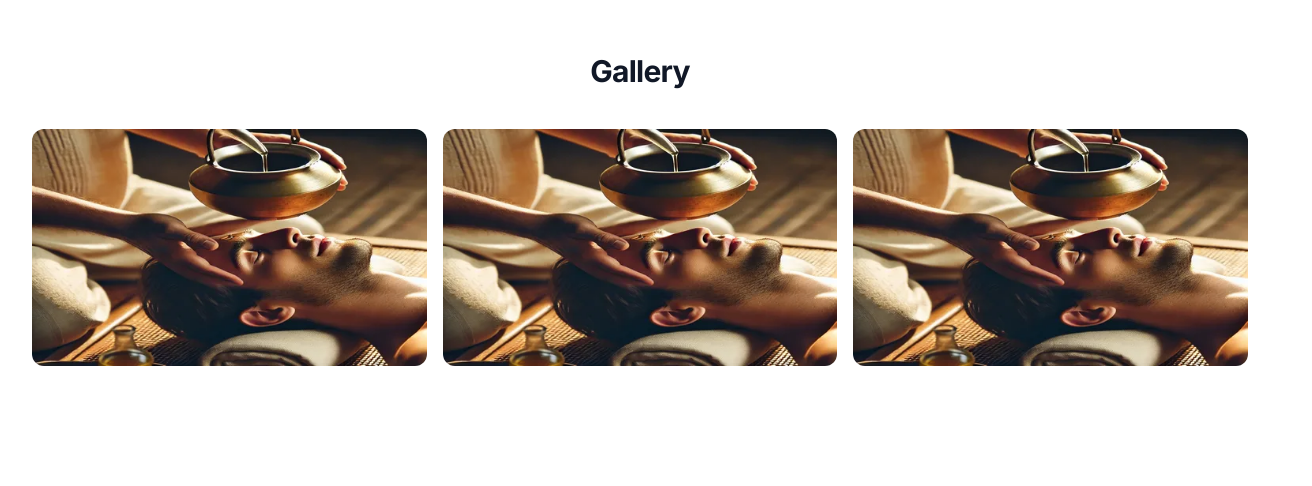
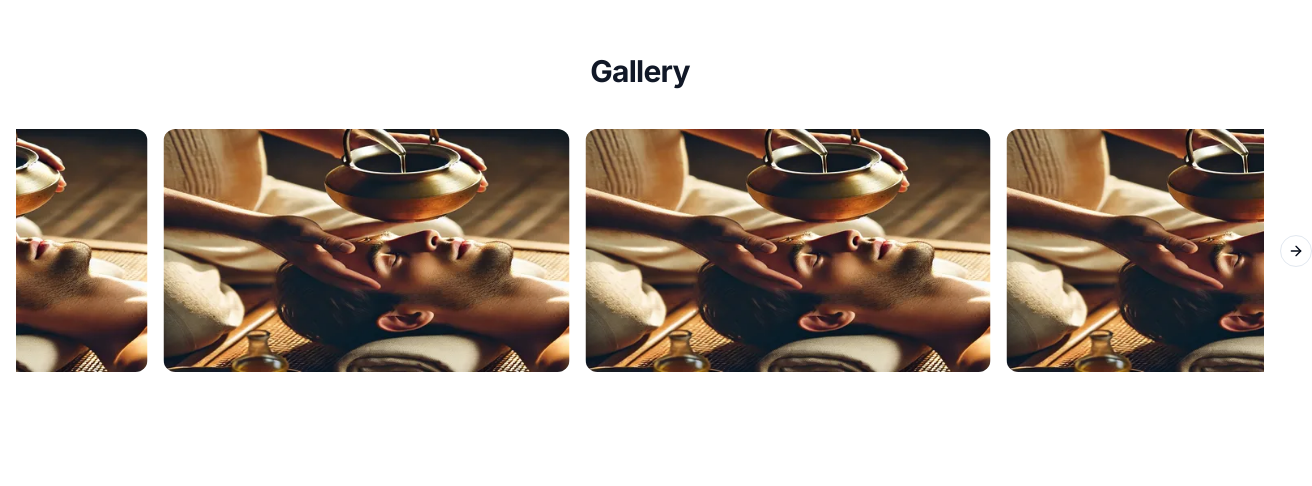
Before and after one commit to ganeshbahire01/vedic, a Next.js app: page / in a window 1280 px wide. Shown: the part 2611-3097 px from the top of the page, 1312 px wide, since content can reach past the window. Built offline with nearby package versions, Linux system fonts and the light colour scheme.

Commit message:
pages added

```diff
--- a/package.json
+++ b/package.json
@@ -13,8 +13,11 @@
     "@radix-ui/react-slot": "^1.1.0",
     "class-variance-authority": "^0.7.0",
     "clsx": "^2.1.1",
+    "embla-carousel-autoplay": "^8.2.0",
+    "embla-carousel-react": "^8.2.0",
     "lucide-react": "^0.435.0",
     "next": "14.2.6",
+    "nextjs-toploader": "^1.6.12",
     "react": "^18",
     "react-dom": "^18",
     "tailwind-merge": "^2.5.2",
--- /dev/null
+++ b/src/app/about-us/page.tsx
@@ -0,0 +1,14 @@
+import AboutUs from "@/components/AboutUs";
+import React from "react";
+
+type Props = {};
+
+const page = (props: Props) => {
+  return (
+    <div>
+      <AboutUs />
+    </div>
+  );
+};
+
+export default page;
--- /dev/null
+++ b/src/app/blog/page.tsx
@@ -0,0 +1,9 @@
+import React from "react";
+
+type Props = {};
+
+const page = (props: Props) => {
+  return <div>Blog Page</div>;
+};
+
+export default page;
--- /dev/null
+++ b/src/app/contact-us/page.tsx
@@ -0,0 +1,14 @@
+import ContactUs from "@/components/ContactUs";
+import React from "react";
+
+type Props = {};
+
+const page = (props: Props) => {
+  return (
+    <div>
+      <ContactUs />
+    </div>
+  );
+};
+
+export default page;
--- a/src/app/layout.tsx
+++ b/src/app/layout.tsx
@@ -2,6 +2,7 @@
 import { Inter } from "next/font/google";
 import "./globals.css";
 import { Header } from "@/components/Header";
+import NextTopLoader from "nextjs-toploader";
 
 const inter = Inter({ subsets: ["latin"] });
 
@@ -18,6 +19,7 @@
   return (
     <html lang="en">
       <body className={inter.className}>
+        <NextTopLoader color="#3A6421" showSpinner={false} />
         <Header />
         {children}
       </body>
--- /dev/null
+++ b/src/app/procedure/page.tsx
@@ -0,0 +1,14 @@
+import Treatments from "@/components/treatments";
+import React from "react";
+
+type Props = {};
+
+const page = (props: Props) => {
+  return (
+    <div>
+      <Treatments />
+    </div>
+  );
+};
+
+export default page;
--- /dev/null
+++ b/src/app/testimonials/page.tsx
@@ -0,0 +1,9 @@
+import React from "react";
+
+type Props = {};
+
+const page = (props: Props) => {
+  return <div>Testimonial Page</div>;
+};
+
+export default page;
--- a/src/components/Gallery.tsx
+++ b/src/components/Gallery.tsx
@@ -1,16 +1,32 @@
+"use client";
 import Image from "next/image";
 import React from "react";
-
+import {
+  Carousel,
+  CarouselContent,
+  CarouselItem,
+  CarouselNext,
+  CarouselPrevious,
+} from "./ui/carousel";
 type Props = {};
-
+import Autoplay from "embla-carousel-autoplay";
 const Gallery = (props: Props) => {
+  const plugin = React.useRef(
+    Autoplay({ delay: 2000, stopOnInteraction: true })
+  );
   return (
-    <div className="container py-12 lg:py-16 ">
+    <div className="container py-12 lg:py-16 px-4">
       <h1 className="text-xl font-bold tracking-tight text-gray-900 sm:text-3xl text-center">
         Gallery
       </h1>
       <div className="lg:flex justify-between gap-4 mt-10">
-        <div className="mt-10 lg:mt-0">
+        <Carousel
+          plugins={[plugin.current]}
+          onMouseEnter={plugin.current.stop}
+          onMouseLeave={plugin.current.reset}
+        >
+          <CarouselContent>
+            <CarouselItem className="md:basis-1/3">
               <Image
                 src="/about.webp"
                 alt="treatments"
@@ -18,8 +34,8 @@
                 height={300}
                 className="rounded-xl mx-auto"
               />
-        </div>{" "}
-        <div className="mt-10 lg:mt-0">
+            </CarouselItem>
+            <CarouselItem className="md:basis-1/3">
               <Image
                 src="/about.webp"
                 alt="treatments"
@@ -27,8 +43,8 @@
                 height={300}
                 className="rounded-xl mx-auto"
               />
-        </div>{" "}
-        <div className="mt-10 lg:mt-0">
+            </CarouselItem>
+            <CarouselItem className="md:basis-1/3">
               <Image
                 src="/about.webp"
                 alt="treatments"
@@ -36,7 +52,29 @@
                 height={300}
                 className="rounded-xl mx-auto"
               />
-        </div>
+            </CarouselItem>
+            <CarouselItem className="md:md:basis-1/3">
+              <Image
+                src="/about.webp"
+                alt="treatments"
+                width={600}
+                height={300}
+                className="rounded-xl mx-auto"
+              />
+            </CarouselItem>
+            <CarouselItem className="md:basis-1/3">
+              <Image
+                src="/about.webp"
+                alt="treatments"
+                width={600}
+                height={300}
+                className="rounded-xl mx-auto"
+              />
+            </CarouselItem>
+          </CarouselContent>
+          <CarouselPrevious className="hidden md:flex" />
+          <CarouselNext className="hidden md:flex" />
+        </Carousel>
       </div>
     </div>
   );
--- /dev/null
+++ b/src/components/ui/carousel.tsx
@@ -0,0 +1,262 @@
+"use client"
+
+import * as React from "react"
+import useEmblaCarousel, {
+  type UseEmblaCarouselType,
+} from "embla-carousel-react"
+import { ArrowLeft, ArrowRight } from "lucide-react"
+
+import { cn } from "@/lib/utils"
+import { Button } from "@/components/ui/button"
+
+type CarouselApi = UseEmblaCarouselType[1]
+type UseCarouselParameters = Parameters<typeof useEmblaCarousel>
+type CarouselOptions = UseCarouselParameters[0]
+type CarouselPlugin = UseCarouselParameters[1]
+
+type CarouselProps = {
+  opts?: CarouselOptions
+  plugins?: CarouselPlugin
+  orientation?: "horizontal" | "vertical"
+  setApi?: (api: CarouselApi) => void
+}
+
+type CarouselContextProps = {
+  carouselRef: ReturnType<typeof useEmblaCarousel>[0]
+  api: ReturnType<typeof useEmblaCarousel>[1]
+  scrollPrev: () => void
+  scrollNext: () => void
+  canScrollPrev: boolean
+  canScrollNext: boolean
+} & CarouselProps
+
+const CarouselContext = React.createContext<CarouselContextProps | null>(null)
+
+function useCarousel() {
+  const context = React.useContext(CarouselContext)
+
+  if (!context) {
+    throw new Error("useCarousel must be used within a <Carousel />")
+  }
+
+  return context
+}
+
+const Carousel = React.forwardRef<
+  HTMLDivElement,
+  React.HTMLAttributes<HTMLDivElement> & CarouselProps
+>(
+  (
+    {
+      orientation = "horizontal",
+      opts,
+      setApi,
+      plugins,
+      className,
+      children,
+      ...props
+    },
+    ref
+  ) => {
+    const [carouselRef, api] = useEmblaCarousel(
+      {
+        ...opts,
+        axis: orientation === "horizontal" ? "x" : "y",
+      },
+      plugins
+    )
+    const [canScrollPrev, setCanScrollPrev] = React.useState(false)
+    const [canScrollNext, setCanScrollNext] = React.useState(false)
+
+    const onSelect = React.useCallback((api: CarouselApi) => {
+      if (!api) {
+        return
+      }
+
+      setCanScrollPrev(api.canScrollPrev())
+      setCanScrollNext(api.canScrollNext())
+    }, [])
+
+    const scrollPrev = React.useCallback(() => {
+      api?.scrollPrev()
+    }, [api])
+
+    const scrollNext = React.useCallback(() => {
+      api?.scrollNext()
+    }, [api])
+
+    const handleKeyDown = React.useCallback(
+      (event: React.KeyboardEvent<HTMLDivElement>) => {
+        if (event.key === "ArrowLeft") {
+          event.preventDefault()
+          scrollPrev()
+        } else if (event.key === "ArrowRight") {
+          event.preventDefault()
+          scrollNext()
+        }
+      },
+      [scrollPrev, scrollNext]
+    )
+
+    React.useEffect(() => {
+      if (!api || !setApi) {
+        return
+      }
+
+      setApi(api)
+    }, [api, setApi])
+
+    React.useEffect(() => {
+      if (!api) {
+        return
+      }
+
+      onSelect(api)
+      api.on("reInit", onSelect)
+      api.on("select", onSelect)
+
+      return () => {
+        api?.off("select", onSelect)
+      }
+    }, [api, onSelect])
+
+    return (
+      <CarouselContext.Provider
+        value={{
+          carouselRef,
+          api: api,
+          opts,
+          orientation:
+            orientation || (opts?.axis === "y" ? "vertical" : "horizontal"),
+          scrollPrev,
+          scrollNext,
+          canScrollPrev,
+          canScrollNext,
+        }}
+      >
+        <div
+          ref={ref}
+          onKeyDownCapture={handleKeyDown}
+          className={cn("relative", className)}
+          role="region"
+          aria-roledescription="carousel"
+          {...props}
+        >
+          {children}
+        </div>
+      </CarouselContext.Provider>
+    )
+  }
+)
+Carousel.displayName = "Carousel"
+
+const CarouselContent = React.forwardRef<
+  HTMLDivElement,
+  React.HTMLAttributes<HTMLDivElement>
+>(({ className, ...props }, ref) => {
+  const { carouselRef, orientation } = useCarousel()
+
+  return (
+    <div ref={carouselRef} className="overflow-hidden">
+      <div
+        ref={ref}
+        className={cn(
+          "flex",
+          orientation === "horizontal" ? "-ml-4" : "-mt-4 flex-col",
+          className
+        )}
+        {...props}
+      />
+    </div>
+  )
+})
+CarouselContent.displayName = "CarouselContent"
+
+const CarouselItem = React.forwardRef<
+  HTMLDivElement,
+  React.HTMLAttributes<HTMLDivElement>
+>(({ className, ...props }, ref) => {
+  const { orientation } = useCarousel()
+
+  return (
+    <div
+      ref={ref}
+      role="group"
+      aria-roledescription="slide"
+      className={cn(
+        "min-w-0 shrink-0 grow-0 basis-full",
+        orientation === "horizontal" ? "pl-4" : "pt-4",
+        className
+      )}
+      {...props}
+    />
+  )
+})
+CarouselItem.displayName = "CarouselItem"
+
+const CarouselPrevious = React.forwardRef<
+  HTMLButtonElement,
+  React.ComponentProps<typeof Button>
+>(({ className, variant = "outline", size = "icon", ...props }, ref) => {
+  const { orientation, scrollPrev, canScrollPrev } = useCarousel()
+
+  return (
+    <Button
+      ref={ref}
+      variant={variant}
+      size={size}
+      className={cn(
+        "absolute  h-8 w-8 rounded-full",
+        orientation === "horizontal"
+          ? "-left-12 top-1/2 -translate-y-1/2"
+          : "-top-12 left-1/2 -translate-x-1/2 rotate-90",
+        className
+      )}
+      disabled={!canScrollPrev}
+      onClick={scrollPrev}
+      {...props}
+    >
+      <ArrowLeft className="h-4 w-4" />
+      <span className="sr-only">Previous slide</span>
+    </Button>
+  )
+})
+CarouselPrevious.displayName = "CarouselPrevious"
+
+const CarouselNext = React.forwardRef<
+  HTMLButtonElement,
+  React.ComponentProps<typeof Button>
+>(({ className, variant = "outline", size = "icon", ...props }, ref) => {
+  const { orientation, scrollNext, canScrollNext } = useCarousel()
+
+  return (
+    <Button
+      ref={ref}
+      variant={variant}
+      size={size}
+      className={cn(
+        "absolute h-8 w-8 rounded-full",
+        orientation === "horizontal"
+          ? "-right-12 top-1/2 -translate-y-1/2"
+          : "-bottom-12 left-1/2 -translate-x-1/2 rotate-90",
+        className
+      )}
+      disabled={!canScrollNext}
+      onClick={scrollNext}
+      {...props}
+    >
+      <ArrowRight className="h-4 w-4" />
+      <span className="sr-only">Next slide</span>
+    </Button>
+  )
+})
+CarouselNext.displayName = "CarouselNext"
+
+export {
+  type CarouselApi,
+  Carousel,
+  CarouselContent,
+  CarouselItem,
+  CarouselPrevious,
+  CarouselNext,
+}
```
Also changed, not shown: 1 other file (tests, documents, lock files or other folders). Lines whose indentation alone changed are shown as unchanged.
